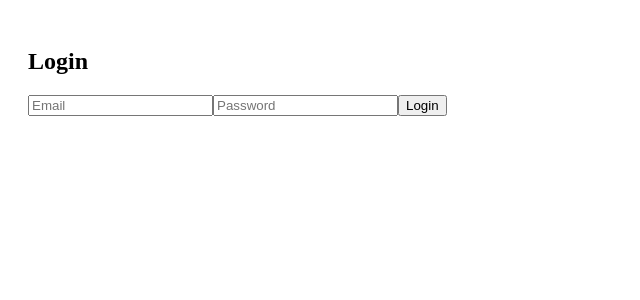
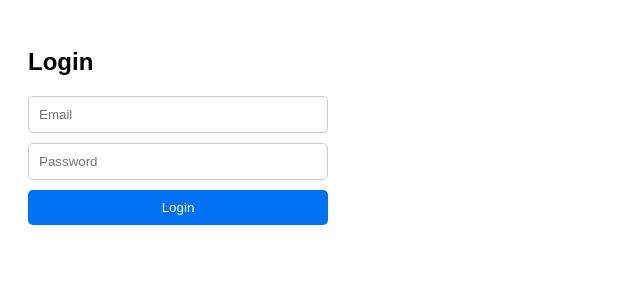
Before and after one commit to giwrgaras1982/tsixla2, a Next.js app: page /login in a window 1280 px wide. Shown: the top 300 px of the page, without its empty margins (0-640 px from the left). Built offline with nearby package versions, Linux system fonts and the light colour scheme.

Commit message:
Update login.js

```diff
--- a/pages/login.js
+++ b/pages/login.js
@@ -6,34 +6,47 @@ import { useRouter } from "next/router";
 export default function Login() {
   const [email, setEmail] = useState("");
   const [password, setPassword] = useState("");
+  const [error, setError] = useState("");
   const router = useRouter();
 
-  const handleLogin = async () => {
+  const handleLogin = async (e) => {
+    e.preventDefault();
+    setError("");
+
     try {
       await signInWithEmailAndPassword(auth, email, password);
-      alert("Login successful!");
-      router.push("/");
-    } catch (error) {
-      alert(error.message);
+      router.push("/"); // Redirect to homepage after login
+    } catch (err) {
+      setError(err.message);
     }
   };
 
   return (
-    <div style={{ padding: "20px" }}>
+    <div style={{ padding: "20px", fontFamily: "Arial, sans-serif" }}>
       <h2>Login</h2>
+      {error && <p style={{ color: "red" }}>{error}</p>}
+
+      <form onSubmit={handleLogin} style={{ display: "flex", flexDirection: "column", gap: "10px", maxWidth: "300px" }}>
         <input
           type="email"
           placeholder="Email"
           value={email}
           onChange={(e) => setEmail(e.target.value)}
+          required
+          style={{ padding: "10px", border: "1px solid #ccc", borderRadius: "5px" }}
         />
         <input
           type="password"
           placeholder="Password"
           value={password}
           onChange={(e) => setPassword(e.target.value)}
+          required
+          style={{ padding: "10px", border: "1px solid #ccc", borderRadius: "5px" }}
         />
-      <button onClick={handleLogin}>Login</button>
+        <button type="submit" style={{ padding: "10px", backgroundColor: "#0070f3", color: "white", border: "none", borderRadius: "5px" }}>
+          Login
+        </button>
+      </form>
     </div>
   );
 }
```
Lines whose indentation alone changed are shown as unchanged.
